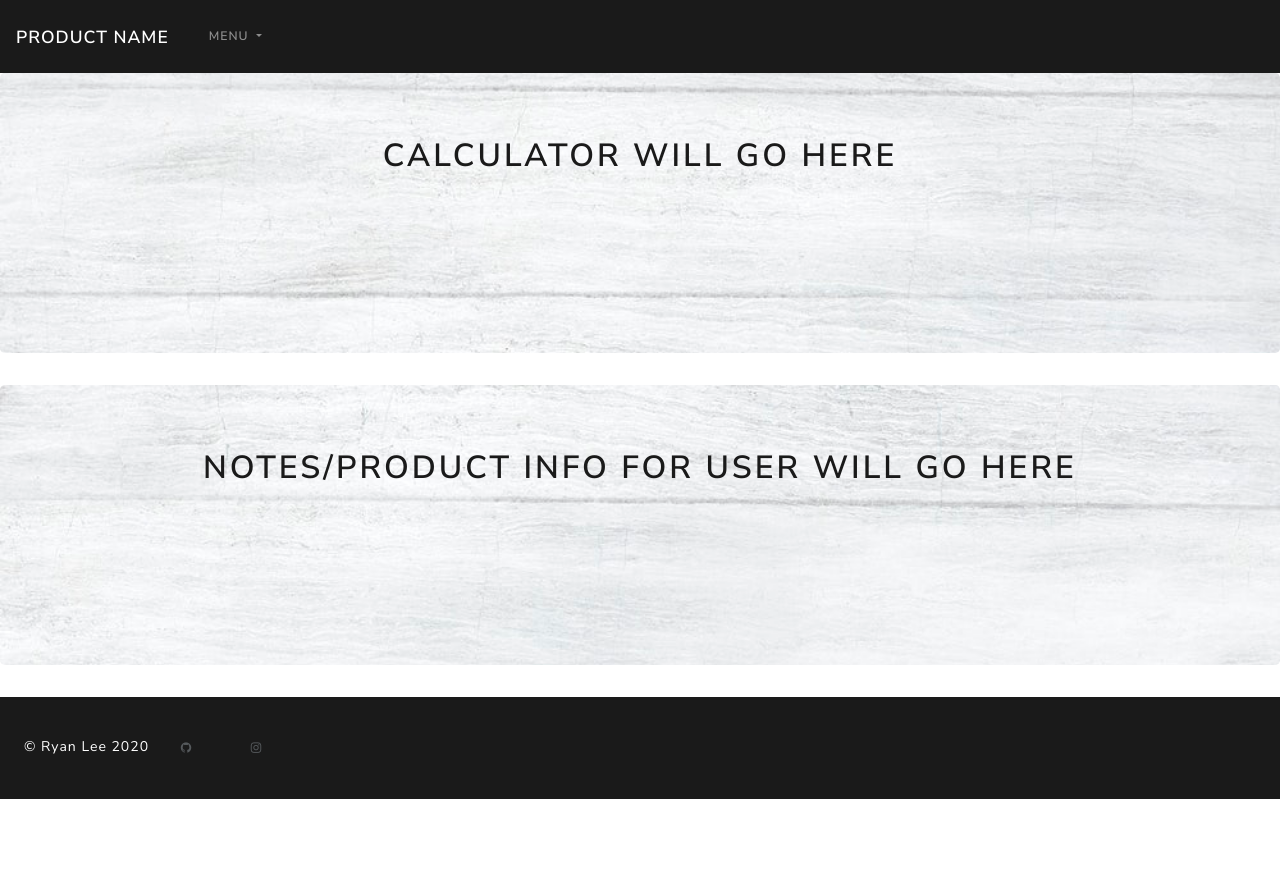
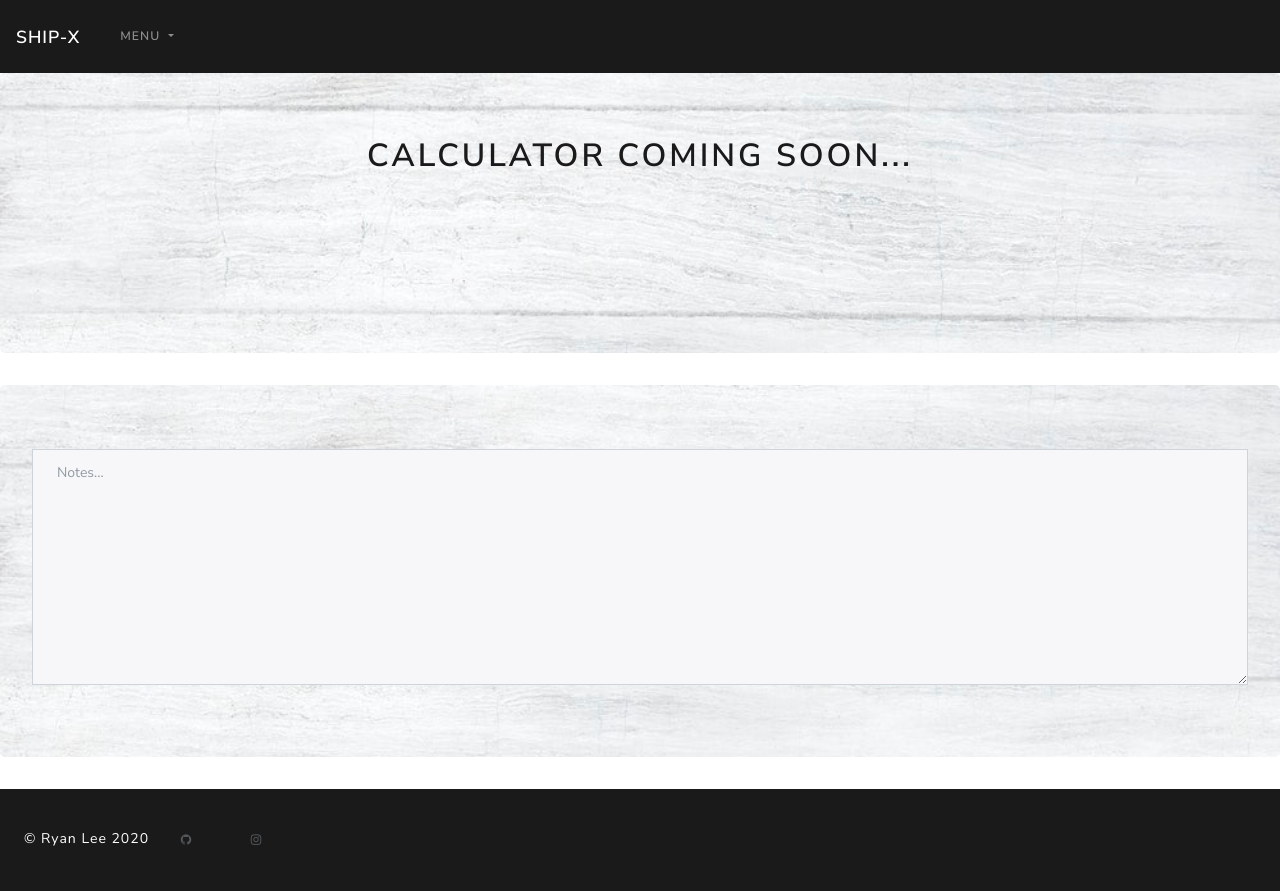
Before and after one commit to ryd0g/FinalProject, a plain HTML site: page calc.html in a window 1280 px wide. Before the commit the page ends 800 px from the top, so only its background shows below. Drawn offline with nearby package versions, Linux system fonts and the light colour scheme.

Commit message:
added notes section, fixed product name

```diff
--- a/calc.html
+++ b/calc.html
@@ -28,13 +28,13 @@
       />
       <script src="https://code.jquery.com/jquery-3.5.1.min.js"></script>
       <script src="https://stackpath.bootstrapcdn.com/bootstrap/4.5.0/js/bootstrap.min.js"></script>
-      <title>product name</title>
+      <title>Ship-X</title>
     </head>
   </head>
   <body>
     <!-- nav -->
     <nav class="navbar sticky-top navbar-expand navbar-dark bg-primary">
-      <a class="navbar-brand" href="homepage.html">product name</a>
+      <a class="navbar-brand" href="homepage.html">Ship-X</a>
       <div class="navbar-nav">
         <div class="dropdown">
           <a
@@ -57,11 +57,16 @@
     </nav>
     <!--calc-->
     <div class="jumbotron text-center">
-      <h1>calculator will go here</h1>
+      <h1>Calculator coming soon...</h1>
     </div>
     <!--notes-->
     <div class="jumbotron text-center">
-      <h1>notes/product info for user will go here</h1>
+      <textarea
+        class="form-control mb-2 mr-sm-2"
+        id="message"
+        placeholder="Notes..."
+        rows="10"
+      ></textarea>
     </div>
     <!--footer-->
     <section id="footer">
```
